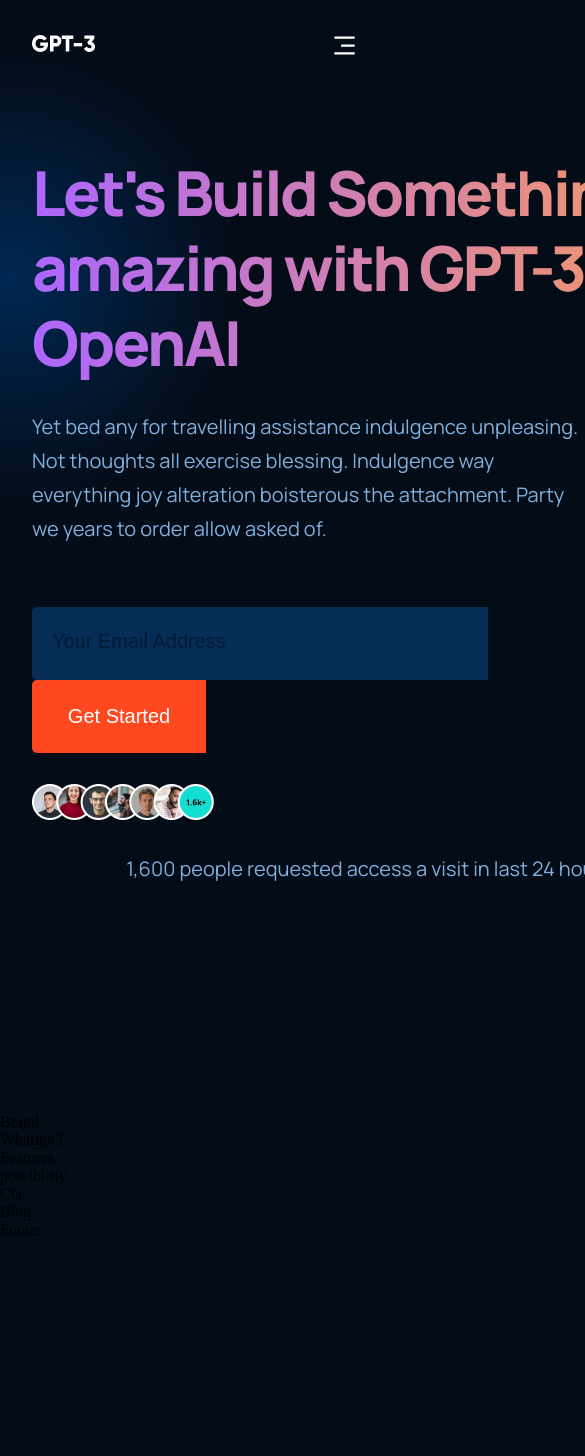
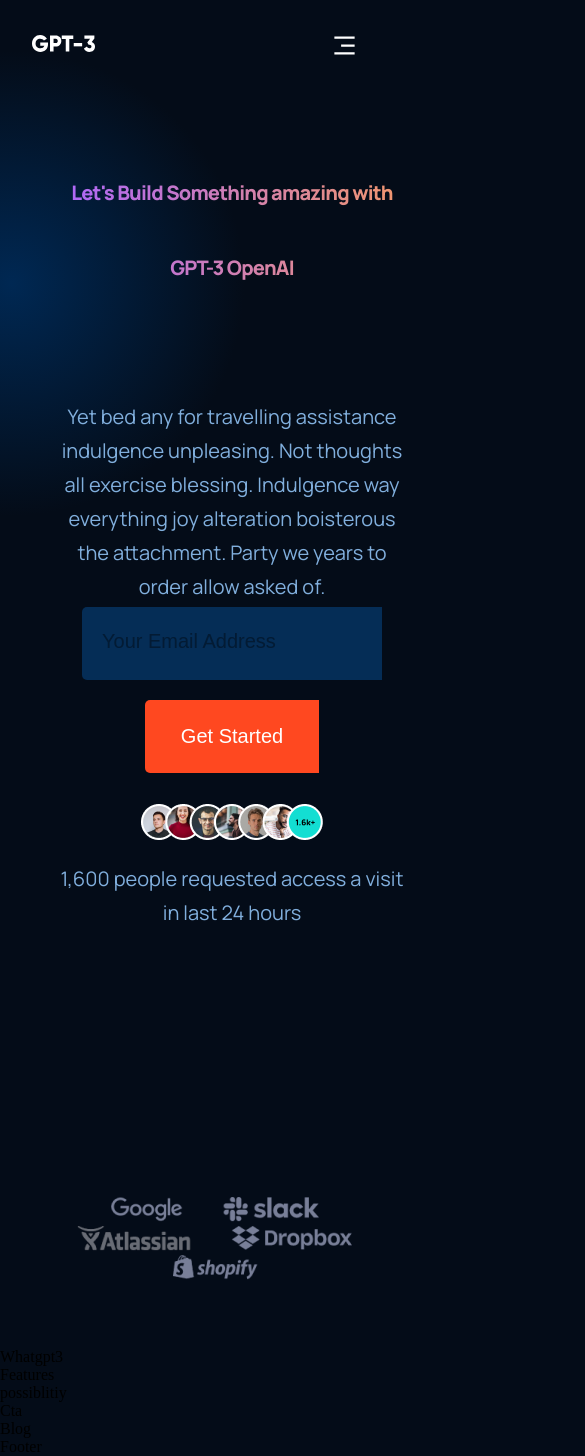
Before and after one commit to hamzahhisham306/GPT-3-ReactJS, a React (Create React App) app in the folder gpt-3/: page / in a window 390 px wide. Shown: the top 1456 px of the page, 585 px wide, since content can reach past the window. Before the commit the page ends 1239 px from the top, so only its background shows below. Built offline with nearby package versions, Linux system fonts and the light colour scheme.

Commit message:
add brand

```diff
--- a/gpt-3/src/components/brand/Brand.jsx
+++ b/gpt-3/src/components/brand/Brand.jsx
@@ -1,9 +1,26 @@
 import React from 'react'
 import './brand.css';
+import {atlassian, google, dropbox, shopify, slack} from './images.js'
+
+
 const Brand = () => {
   return (
-    <div>
-      Brand
+    <div className='gpt3__brand section__padding'>
+      <div>
+        <img src={google} alt='google'/>
+      </div>
+      <div>
+        <img src={slack} alt='slack'/>
+      </div>
+      <div>
+        <img src={atlassian} alt='atlassian'/>
+      </div>
+      <div>
+        <img src={dropbox} alt='dropbox'/>
+      </div>
+      <div>
+        <img src={shopify} alt='shopify'/>
+      </div>
     </div>
   )
 }
--- a/gpt-3/src/components/brand/brand.css
+++ b/gpt-3/src/components/brand/brand.css
@@ -0,0 +1,9 @@
+.gpt3__brand{
+    display: flex;
+    justify-content: center;
+    flex-wrap: wrap;
+    align-items: center;
+}
+.gpt3__brand img{
+    margin-left: 40px;
+}
--- /dev/null
+++ b/gpt-3/src/components/brand/images.js
@@ -0,0 +1,14 @@
+import google from '../../assets/google.png';
+import slack from '../../assets/slack.png';
+import atlassian from '../../assets/atlassian.png';
+import dropbox from '../../assets/dropbox.png';
+import shopify from '../../assets/shopify.png';
+
+
+export{
+     google,
+     slack,
+     atlassian,
+     dropbox,
+     shopify,
+}
--- a/gpt-3/src/containers/header/header.css
+++ b/gpt-3/src/containers/header/header.css
@@ -55,14 +55,57 @@
      font-weight: 500;
      border: none;
      outline: none;
+     -webkit-border-radius: 5px 0px 0px 5px;
+     -moz-border-radius: 5px 0px 0px 5px;
+     -ms-border-radius: 5px 0px 0px 5px;
+     -o-border-radius: 5px 0px 0px 5px;
 }
-.gpt3__header-content__people img{
-    float: left;
+.gpt3__header-content__people {
+    display: flex;
+    flex-direction: column;
+    align-items: center;
     padding-top: 30px;
 }
 
-.gpt3__header-content__people p{
+/* .gpt3__header-content__people p{
     float: right;
     text-align: center;
 
+} */
+
+@media screen and (max-width:1320px) {
+    .gpt3__header-image img{
+        display: none;
+    }
 }
+@media screen and (max-width:780px){
+    .gpt3__header-content__input{
+    display: flex;
+    flex-direction: column;
+    justify-content: space-between;
+    align-items: center;
+    }
+    .gpt3__header-content__input button{
+        margin-top: 20px;
+    }
+}
+@media  screen and (max-width:530px) {
+   .gpt3__header-content{
+    text-align: center;
+    display: flex;
+    flex-direction: column;
+    align-items: center;
+    justify-content: center;
+}
+.gpt3__header-content h1{
+    font-size: 20px;
+    width: 350px
+}
+.gpt3__header-content p{
+    width: 400px;
+    padding: 20px;
+}
+.gpt3__header-content__input input{
+   width: 300px;
+}
+}
```
